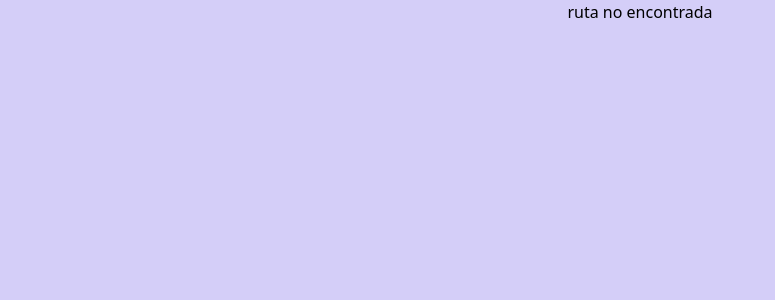
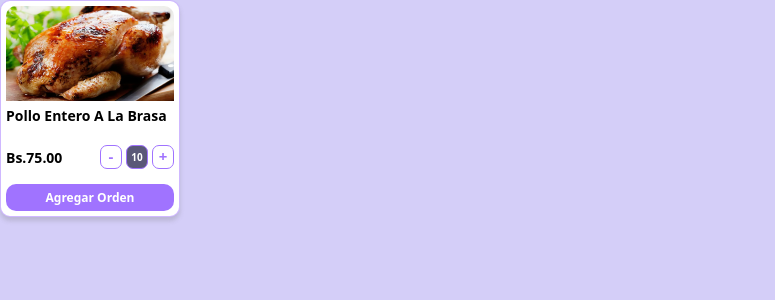
Before and after one commit to Jdanielmendoza/frontendRestaurante, a React (Vite) app: page /rutaDeTarjetaDeProducto in a window 1280 px wide. Shown: the top 300 px of the page, without its empty margins (0-775 px from the left). Built offline with nearby package versions, Linux system fonts and the light colour scheme.

Commit message:
se creo el componente tarjetaDeProductoDePedido

```diff
--- a/src/App.jsx
+++ b/src/App.jsx
@@ -12,6 +12,8 @@ import PaymentType from "./components/PaymentType/PaymentType";
 import Productos from "./Views/Productos/Productos";
 
 import ManageProfile from "./components/ManageProfile/ManageProfile";
+import TarjetaDeProductoDePedido from "./components/TarjetaDeProductoDePedido/TarjetaDeProductoDePedido";
+import polloEnteroAlaBrasa from "/PolloEnteroALaBrasa.jpeg";
 
 function App() {
   return (
@@ -72,8 +74,19 @@ function App() {
 
         <Route path="*" element={<div>ruta no encontrada</div>} />
         <Route path="/tipodepago/registro" element={<PaymentType />} />
-        <Route path="/rutaDeGestionDePerfil" element={<ManageProfile/>} />
-
+        <Route path="/rutaDeGestionDePerfil" element={<ManageProfile />} />
+        <Route
+          path="/rutaDeTarjetaDeProducto"
+          element={
+            <div>
+              <TarjetaDeProductoDePedido
+                imgDelProducto={polloEnteroAlaBrasa}
+                tituloDelProducto="Pollo Entero A La Brasa"
+                precioDelProducto="75.00"
+              />
+            </div>
+          }
+        />
       </Routes>
     </>
   );
--- a/src/components/FormularioLogin/FormularioLogin.jsx
+++ b/src/components/FormularioLogin/FormularioLogin.jsx
@@ -57,7 +57,7 @@ const FormularioLogin = () => {
                   type="password"
                   className="inputPasswor"
                   id="inputPasswordId"
-                  placeholder="Password"
+                  placeholder="Password"/*Para que se vea adentro de la caja*/
                   onChange={(e)=>{setContraseña(e.target.value)}}
                   required
                 />
--- /dev/null
+++ b/src/components/TarjetaDeProductoDePedido/TarjetaDeProductoDePedido.css
@@ -0,0 +1,109 @@
+.contenedorDeTarjetaDeProductoDePedidos {
+  border-radius: 10px;
+  border: 1px solid rgba(160, 115, 255, 0.5);
+  background-color: #fff;
+  box-shadow: 0px 4px 4px 0px rgba(112, 112, 112, 0.25);
+  width: 100%;
+  max-width: 180px;
+  height: 100%;
+  display: flex;
+  flex-direction: column;
+  padding: 5px;
+}
+.portadaDelProducto {
+  display: flex;
+  flex-direction: column;
+}
+.imgDelProducto {
+  display: flex;
+  justify-content: center;
+  align-items: center;
+  border-radius: 10px 10px 0 0;
+  width: 100%;
+  height: 100%;
+  max-height: 95px;
+}
+.tituloDelProducto {
+  color: #000;
+  font-family: Rounded Mplus 1c Bold;
+  font-size: 14px;
+  font-style: normal;
+  line-height: normal;
+  font-weight: 700;
+  padding-top: 5px;
+  padding-bottom: 5px;
+  text-align: left;/*para que se ponga a la izquierda*/
+}
+.contenedorDelCuerpoDeLaTarjeta {
+  display: flex;
+  flex-direction: column;
+}
+.contenedorDeCantidadYPrecioDelProducto {
+  display: flex;
+  flex-direction: row;
+  align-items: center;
+  justify-content: space-between;
+  padding: 4px 0;
+  padding-bottom: 15px;
+  padding-top: 15px;
+}
+
+.precioDelProducto {
+  color: #000;
+  font-family: Rounded Mplus 1c Bold;
+  font-size: 14px;
+  font-style: normal;
+  line-height: normal;
+  font-weight: 700;
+}
+.grupoDeButtonDeCantidadDeProducto {
+  justify-content: space-between;
+  display: flex;
+  flex-direction: row;
+  gap: 4px;
+}
+.cantidadDelProducto {
+  display: flex;
+  justify-content: center;
+  align-items: center;
+  color: #fff;
+  font-family: Rounded Mplus 1c Bold;
+  font-size: 10px;
+  line-height: normal;
+  font-style: normal;
+  font-weight: 700;
+  width: 22px;
+  height: 24px;
+  background-color: #5a5878;
+  /*despues ver estos puntos*/
+  border-radius: 7px;
+  border: 1px solid #a073ff;
+  background: #5a5878;
+}
+.inputIncrementAndDecrement {
+  display: flex;
+  justify-content: center;
+  align-items: center;
+  border-radius: 7px;
+  border: 1px solid #a073ff;
+  width: 22px;
+  height: 24px;
+  font-family: Rounded Mplus 1c Bold;
+  font-size: 15px;
+  font-weight: 700;
+  font-style: normal;
+  line-height: normal;
+  padding-bottom: 3px;
+  color: #a073ff;
+}
+#inputAgregarProductoDeComida {
+  background-color: #a073ff;
+  border-radius: 10px;
+  color: #fff;
+  font-family: Rounded Mplus 1c Bold;
+  font-size: 12px;
+  font-weight: 700;
+  font-style: normal;
+  line-height: normal;
+  padding: 5px;
+}
--- /dev/null
+++ b/src/components/TarjetaDeProductoDePedido/TarjetaDeProductoDePedido.jsx
@@ -0,0 +1,36 @@
+import React from "react";
+import "./TarjetaDeProductoDePedido.css";
+const TarjetaDeProductoDePedido = (props) => {
+  return (
+    <div className="contenedorDeTarjetaDeProductoDePedidos">
+      <div className="portadaDelProducto">
+        <img
+          className="imgDelProducto"
+          src={props.imgDelProducto}
+          alt="Imagen Del Producto"
+        ></img>
+        <p className="tituloDelProducto">{props.tituloDelProducto}</p>
+      </div>
+
+      <div className="contenedorDelCuerpoDeLaTarjeta">
+        <div className="contenedorDeCantidadYPrecioDelProducto">
+          <p className="precioDelProducto">Bs.{props.precioDelProducto}</p>
+          <div className="grupoDeButtonDeCantidadDeProducto">
+            <button className="inputIncrementAndDecrement">-</button>
+
+            <p className="cantidadDelProducto">10</p>
+            <button className="inputIncrementAndDecrement">+</button>
+          </div>
+        </div>
+
+        <input
+          id="inputAgregarProductoDeComida"
+          type="button"
+          value="Agregar Orden"
+        />
+      </div>
+    </div>
+  );
+};
+
+export default TarjetaDeProductoDePedido;
```
Also changed, not shown: public/PolloEnteroALaBrasa.jpeg (added).
